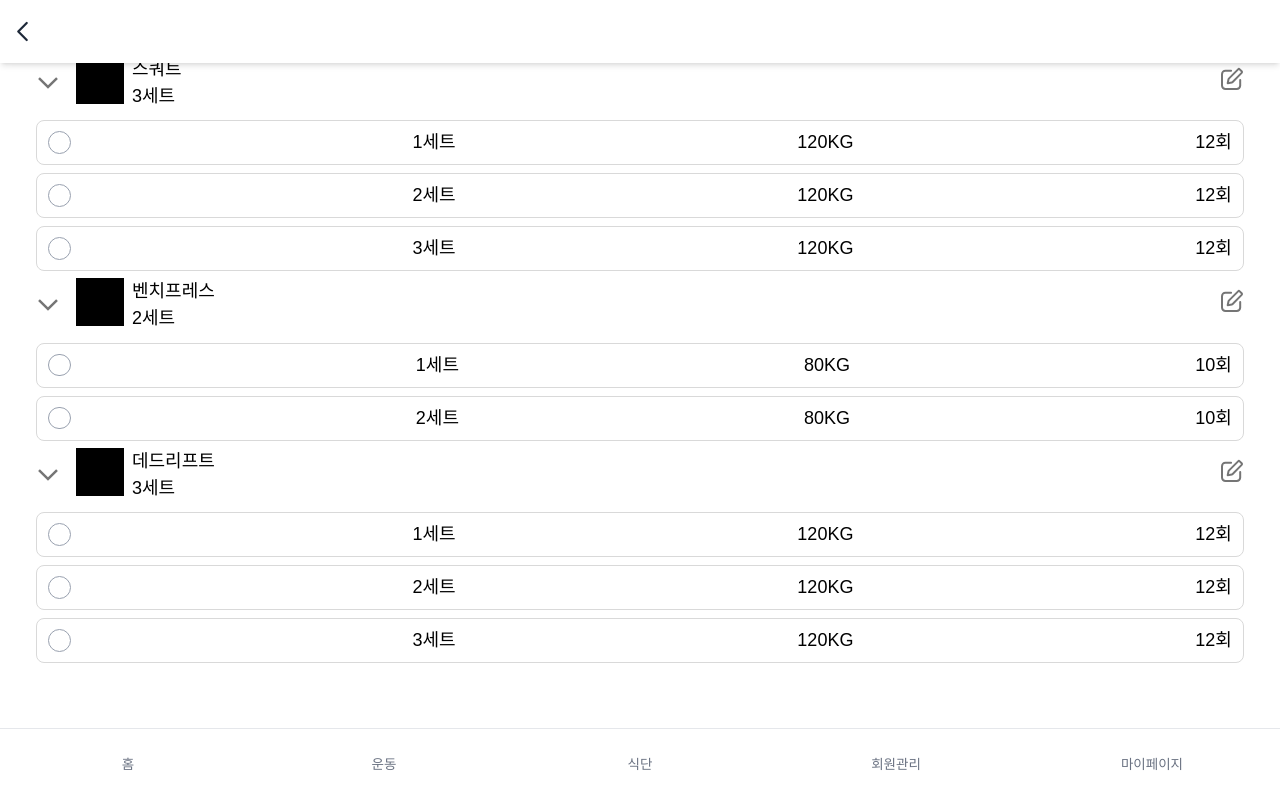
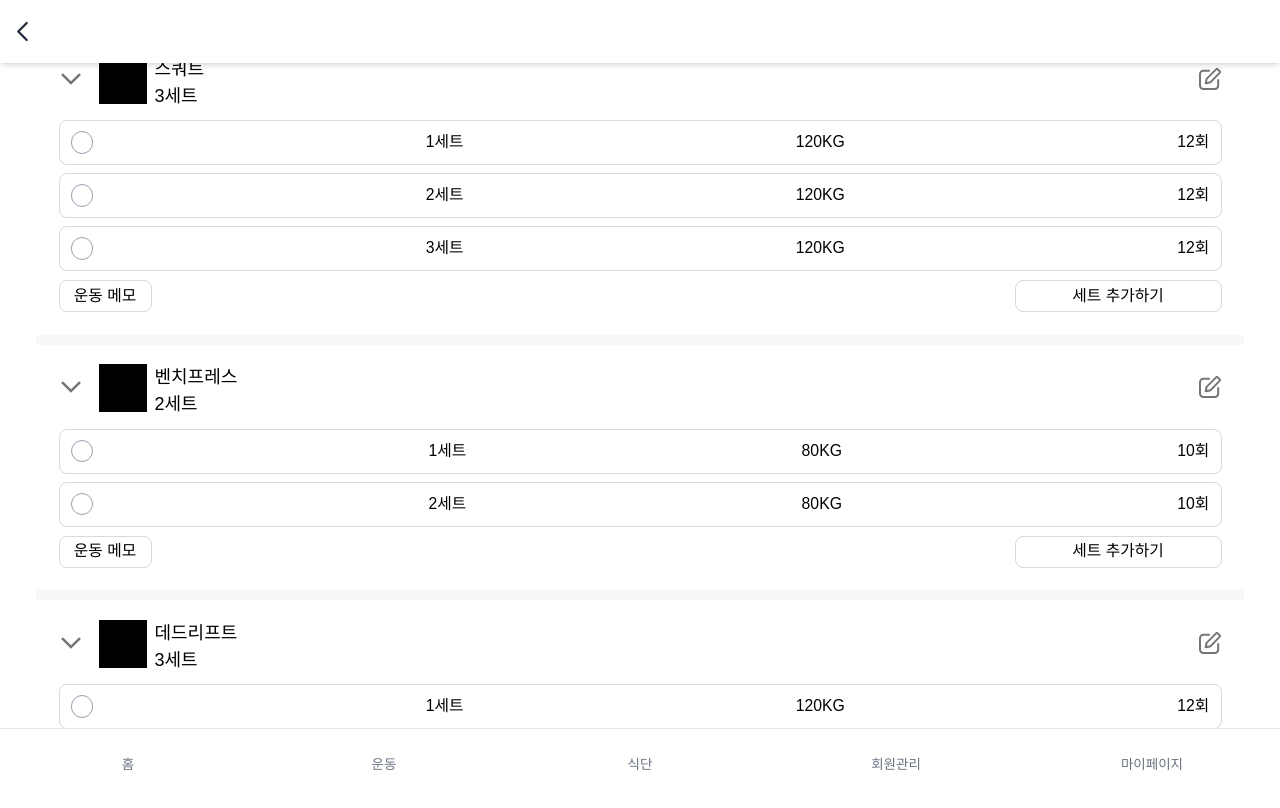
Before and after one commit to linkfit-2025/linkfit-web, a Next.js app: page /workout/programs/1/1 in a window 1280 px wide. Shown: the top 808 px of the page. Built offline with nearby package versions, Linux system fonts and the light colour scheme.

Commit message:
Fix: RoutinePage/세트 추가하기 기능

```diff
--- a/src/app/(common)/layout.tsx
+++ b/src/app/(common)/layout.tsx
@@ -27,7 +27,7 @@ export default function RootLayout({
             max-w-screen-xl mx-auto: 데스크톱에서 최대 너비 제한 및 중앙 정렬
             p-4 md:p-8: 화면 크기에 따라 패딩 조절
           */}
-      <main className="flex-grow w-full max-w-screen-xl px-5 md:p-8 pt-[56px]">
+      <main className="flex-grow w-full max-w-screen-xl md:p-8 pt-[56px]">
         {children}
       </main>
       <BottomNavBar />
--- a/src/app/(common)/workout/programs/[programId]/[routineId]/page.tsx
+++ b/src/app/(common)/workout/programs/[programId]/[routineId]/page.tsx
@@ -5,13 +5,28 @@ import Timer from "@/components/common/Timer";
 // export default function RoutinePage() {
 //   return <div>Workout Record Page for program </div>;
 // }
+
+// 한 세트 정보 타입
+export interface ExerciseSet {
+  id: number;
+  weight: number;
+  reps: number;
+}
+
+// 운동 정보 타입
+export interface Exercise {
+  id: number;
+  name: string;
+  restSeconds: number;
+  sets: ExerciseSet[];
+}
 export default function RoutinePage({
   params,
 }: {
   params: { routineId: number };
 }) {
   const TIMER_HEIGHT = 375;
-  const [exercises, setExercises] = useState([
+  const [exercises, setExercises] = useState<Exercise[]>([
     {
       id: 1,
       name: "스쿼트",
@@ -35,6 +50,28 @@ export default function RoutinePage({
       id: 3,
       name: "데드리프트",
       restSeconds: 120,
+      sets: [
+        { id: 1, weight: 120, reps: 12 },
+        { id: 2, weight: 120, reps: 12 },
+        { id: 3, weight: 120, reps: 12 },
+      ],
+    },
+    {
+      id: 4,
+      name: "플라이",
+      restSeconds: 50,
+      sets: [
+        { id: 1, weight: 120, reps: 12 },
+        { id: 2, weight: 120, reps: 12 },
+        { id: 3, weight: 120, reps: 12 },
+        { id: 4, weight: 120, reps: 12 },
+        { id: 5, weight: 120, reps: 12 },
+      ],
+    },
+    {
+      id: 5,
+      name: "레그 익스텐션",
+      restSeconds: 40,
       sets: [
         { id: 1, weight: 120, reps: 12 },
         { id: 2, weight: 120, reps: 12 },
@@ -73,11 +110,37 @@ export default function RoutinePage({
       if (el && wrapperRef.current) {
         // wrapperRef 내부 스크롤
         wrapperRef.current.scrollTo({
-          top: el.offsetTop - 66,
+          top: el.offsetTop - 56,
           behavior: "smooth",
         });
       }
     }, 50); // 렌더 후 refs 적용
+  };
+
+  const nextExercise = () => {
+    const currentIndex = exercises.findIndex(
+      (item) => item.id === currentExerciseId
+    );
+
+    if (currentIndex !== -1 && currentIndex + 1 < exercises.length) {
+      const nextExerciseId = exercises[currentIndex + 1].id;
+      handleExerciseClick(nextExerciseId);
+    }
+  };
+
+  const addSets = (id: number) => {
+    setExercises((prevExercises) => {
+      return prevExercises.map((exercise) => {
+        if (exercise.id !== id) return exercise;
+
+        const lastSet = exercise.sets[exercise.sets.length - 1];
+        const newSet = { ...lastSet, id: lastSet.id + 1 }; // 새 세트 ID 증가
+        return {
+          ...exercise,
+          sets: [...exercise.sets, newSet], // 새 배열 생성
+        };
+      });
+    });
   };
   return (
     <div>
@@ -91,9 +154,10 @@ export default function RoutinePage({
           }px)`,
         }}
       >
-        <div className="flex flex-col gap-[10px] pt-5">
+        <div className="flex flex-col gap-[10px]  bg-[#F7F8F9]">
           {exercises.map((exercise) => (
             <div
+              className="bg-white"
               key={exercise.id}
               ref={(el) => {
                 if (el) exerciseRefs.current.set(exercise.id, el);
@@ -103,6 +167,7 @@ export default function RoutinePage({
                 {...exercise}
                 isSelected={exercise.id === currentExerciseId}
                 onClick={() => handleExerciseClick(exercise.id)}
+                addSets={addSets}
               />
             </div>
           ))}
@@ -114,6 +179,7 @@ export default function RoutinePage({
               exercises.find((item) => item.id === currentExerciseId)
                 ?.restSeconds
             }
+            nextExercise={nextExercise}
           />
         )}
       </div>
--- a/src/components/common/Exercise.tsx
+++ b/src/components/common/Exercise.tsx
@@ -13,33 +13,50 @@ interface ExerciseProps {
   name: string;
   sets: SetItem[];
   isSelected?: boolean;
+  onClick: () => void;
+  addSets: (id: number) => void;
+}
+const Excercise = ({
+  id,
+  name,
+  sets,
+  isSelected,
+  onClick,
+  addSets,
+}: ExerciseProps) => {
+  const [rotated, setRotated] = useState(false);
 
-  onClick: () => void;
-}
-const Excercise = ({ id, name, sets, isSelected, onClick }: ExerciseProps) => {
   const [checkedSets, setCheckedSets] = useState<boolean[]>(
     sets.map(() => false)
   );
 
   const toggleChecked = (index: number) => {
     setCheckedSets((prev) => prev.map((v, i) => (i === index ? !v : v)));
+    onClick();
   };
   return (
-    <div onClick={onClick}>
-      <div className="flex items-center h-[48px] mb-3">
+    <div className="py-5 px-5">
+      <div className="flex items-center h-[48px] mb-3 ">
         <div className="w-[40px]">
+          <button
+            onClick={() => setRotated(!rotated)}
+            className={`transition-transform duration-300 ${
+              rotated ? "rotate-180" : "rotate-0"
+            }`}
+          >
             <Image
               src="/images/common/icon/navigation/arrow_forward_ios_24px.svg"
               width={24}
               height={24}
               alt="리셋"
             />
+          </button>
         </div>
         <div className="flex gap-[8px]" style={{ flex: 1 }}>
           <div className="w-[48px] h-[48px] bg-black"></div>
           <div>
             <h1>{name}</h1>
-            <div>{sets.length}세트</div>
+            <div>{sets?.length}세트</div>
           </div>
         </div>
         <div>
@@ -55,27 +72,37 @@ const Excercise = ({ id, name, sets, isSelected, onClick }: ExerciseProps) => {
       </div>
 
       {/* 세트 리스트 */}
-      <div className="flex flex-col gap-[8px]">
+      {!rotated && (
+        <div className="text-sm  flex flex-col gap-[8px]">
           {sets.map((set, index) => (
             <div
-            key={set.id}
+              onClick={() => toggleChecked(index)}
+              key={set?.id}
               className="flex items-center px-2.5 justify-between h-[45px] border border-[#d9d9d9] rounded-[8px]"
             >
-            <button
-              onClick={() => toggleChecked(index)}
-              className="w-5 h-5 flex items-center justify-center rounded-full border border-gray-400"
-            >
+              <div className="w-5 h-5 flex items-center justify-center rounded-full border border-gray-400">
                 {checkedSets[index] && (
                   <div className="w-2.5 h-2.5 bg-blue-500 rounded-full" />
                 )}
-            </button>
+              </div>
               <div>{index + 1}세트</div>
-            <div>{set.weight}KG</div>
-            <div>{set.reps}회</div>
+              <div>{set?.weight}KG</div>
+              <div>{set?.reps}회</div>
             </div>
           ))}
         </div>
-      <div></div>
+      )}
+      <div className="text-sm mt-2 flex justify-between h-[32px]">
+        <button className="w-[93px] border border-[#d9d9d9] rounded-[8px]">
+          운동 메모
+        </button>
+        <button
+          onClick={() => addSets(id)}
+          className="w-[207px] border border-[#d9d9d9] rounded-[8px]"
+        >
+          세트 추가하기
+        </button>
+      </div>
     </div>
   );
 };
--- a/src/components/common/Timer.tsx
+++ b/src/components/common/Timer.tsx
@@ -11,7 +11,13 @@ declare global {
   }
 }
 
-export const Timer = ({ restSeconds }: { restSeconds: number }) => {
+export const Timer = ({
+  restSeconds,
+  nextExercise,
+}: {
+  restSeconds: number | undefined;
+  nextExercise: () => void;
+}) => {
   const [remainingMs, setRemainingMs] = useState(5000); // 밀리초
   const [totalMs, setTotalMs] = useState(5000); // 총 시간
   const [isRunning, setIsRunning] = useState(false);
@@ -229,6 +235,7 @@ export const Timer = ({ restSeconds }: { restSeconds: number }) => {
           />
         </button>
         <button
+          onClick={nextExercise}
           className="flex items-center justify-center rounded-lg h-[42px] border border-[#d9d9d9]"
           style={{ flex: 1 }}
         >
```
Lines whose indentation alone changed are shown as unchanged.
